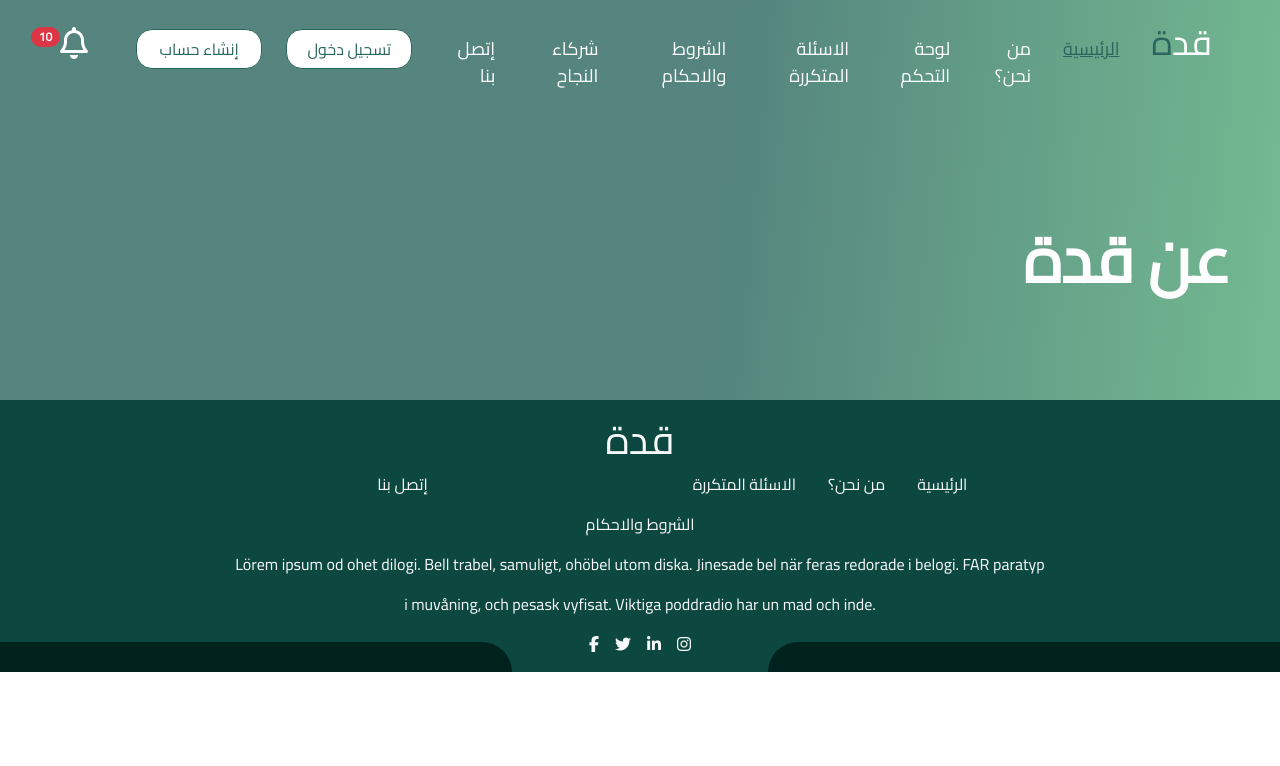
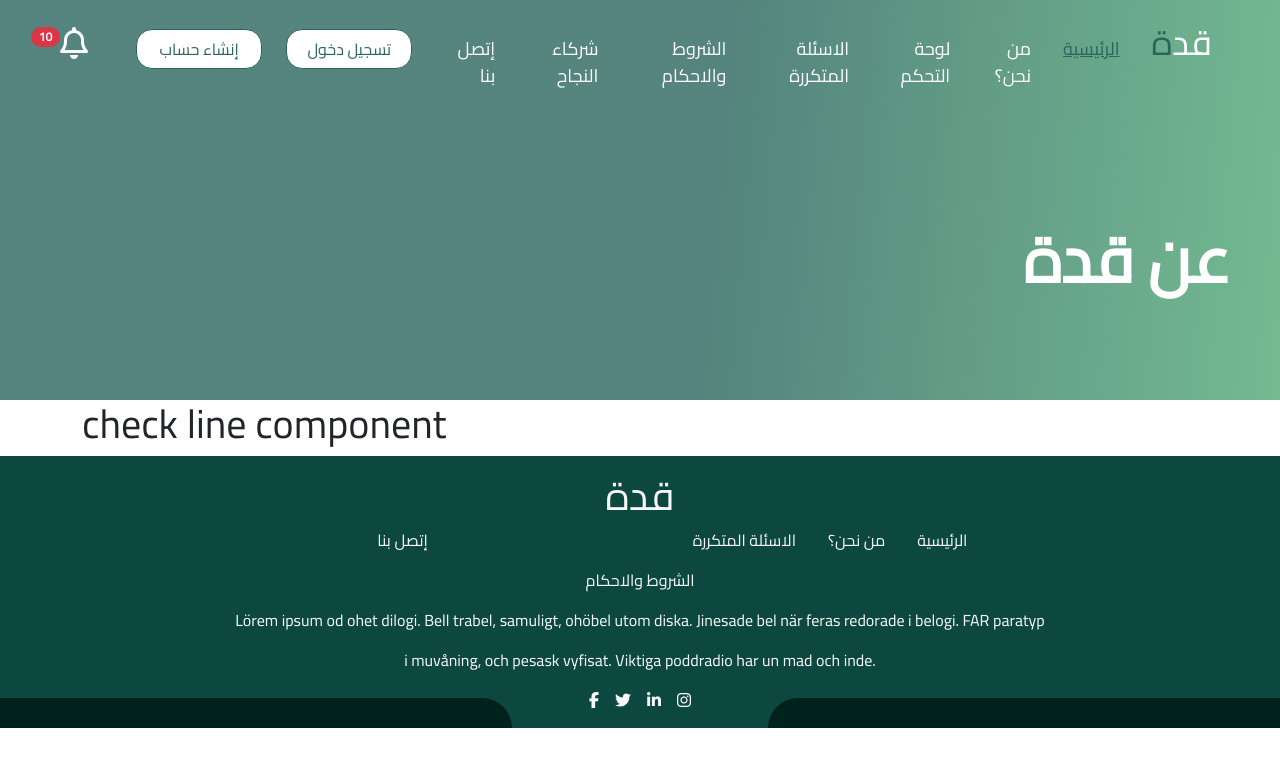
Before and after one commit to norhan-khaled99/Qada-Vue, a Vue app: page /member/checkLine in a window 1280 px wide. Shown: the top 766 px of the page. Built offline with nearby package versions, Linux system fonts and the light colour scheme.

Commit message:
fix checkline component

```diff
--- a/src/modules/members/pages/Tabs/projectDetails.vue
+++ b/src/modules/members/pages/Tabs/projectDetails.vue
@@ -1,6 +1,5 @@
 <template>
   <div class="">
-
     <div class="dashed-hr my-5"></div>
     <div class="container">
     <div class="row d-flex justify-content-center ">
--- a/src/modules/members/pages/dashboardForMember/CheckLine.vue
+++ b/src/modules/members/pages/dashboardForMember/CheckLine.vue
@@ -1,5 +1,7 @@
 <template>
-
+  <div class="container">
+    <h1>check line component</h1>
+  </div>
 </template>
 
 <script>
```
